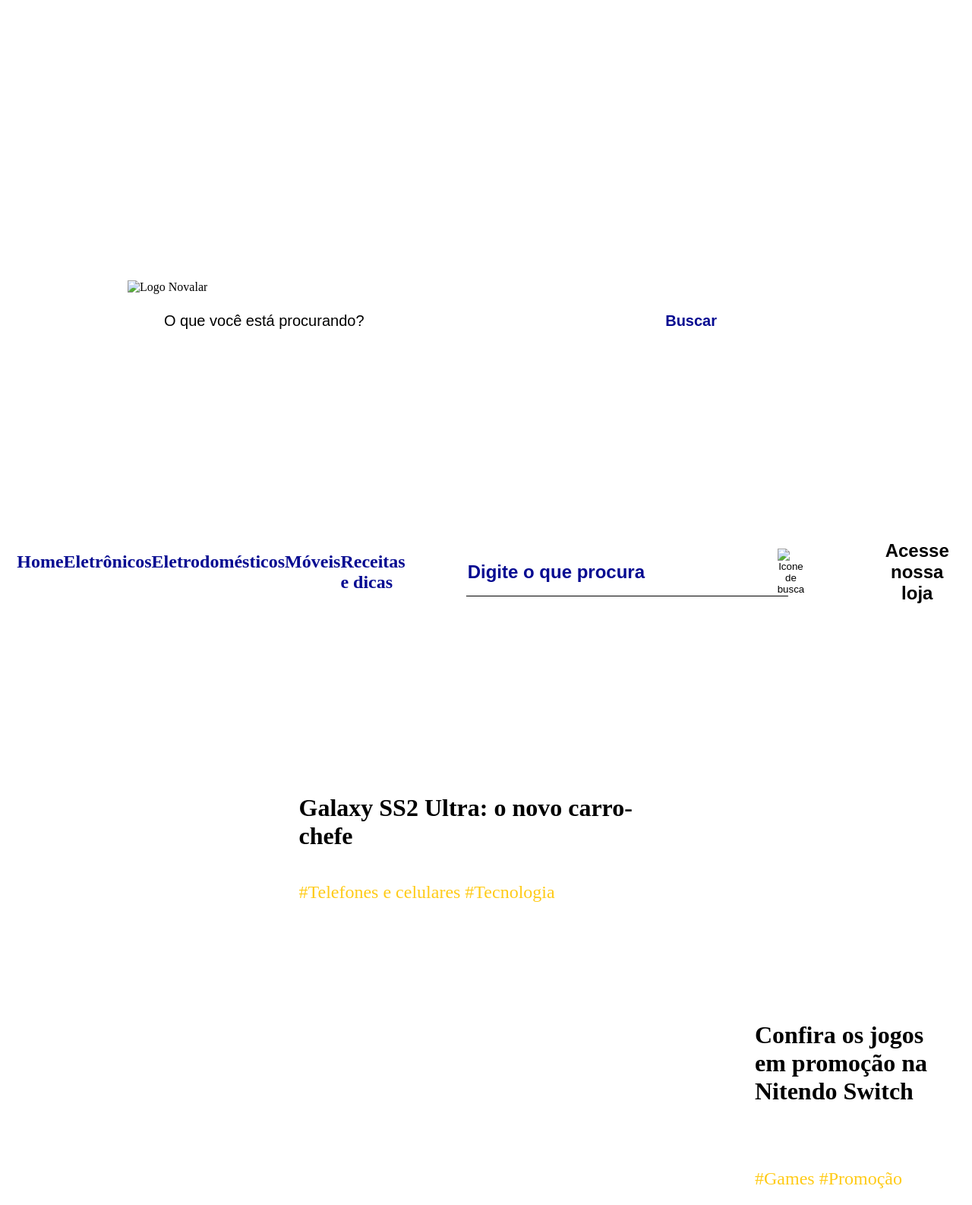
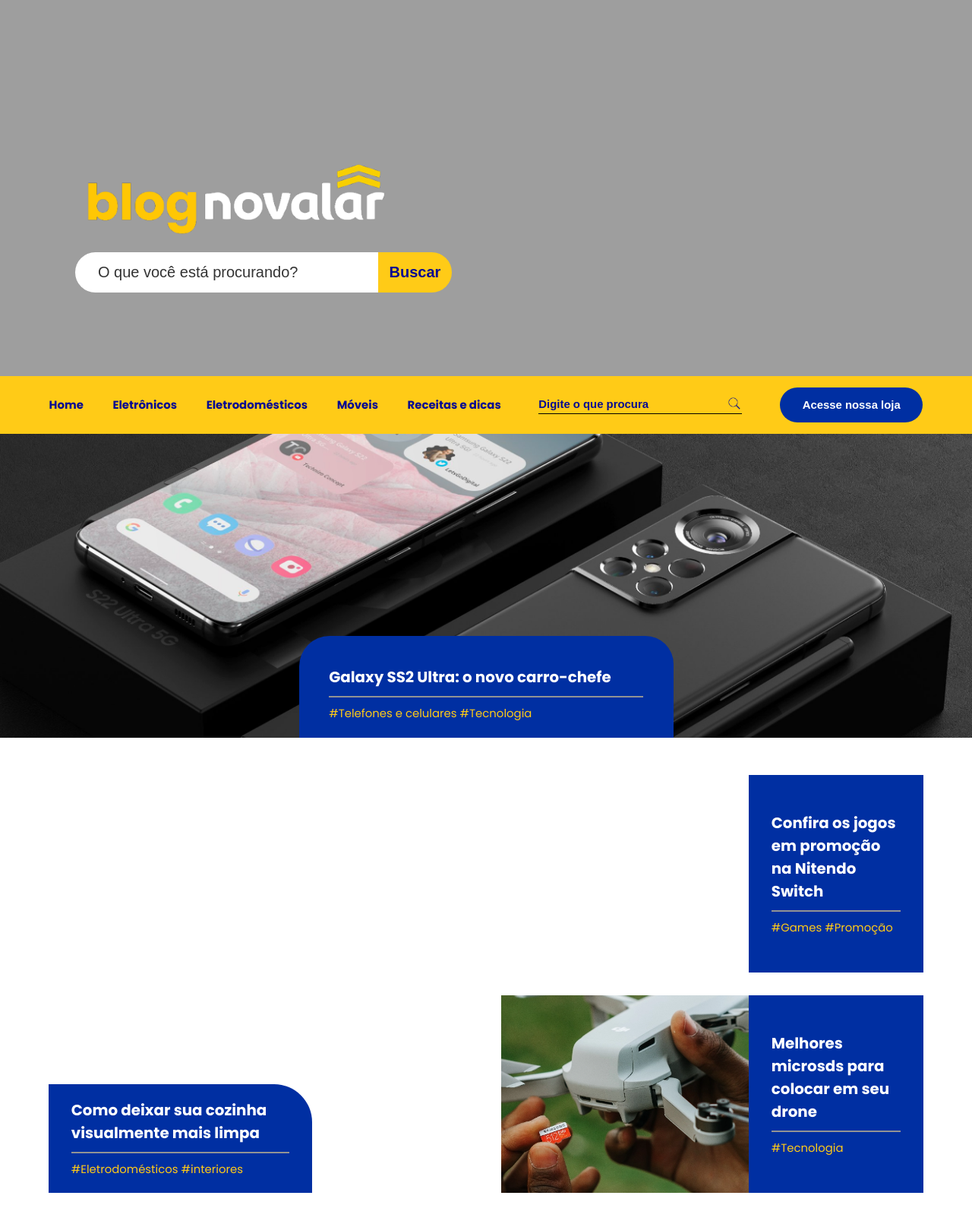
Before and after one commit to skGab/TestBlogNovalar, a website: page index.html in a window 1280 px wide. Shown: the part 5-1591 px from the top of the page at 76% size. Drawn offline with Linux system fonts and the light colour scheme; the site is published under a folder, as on GitHub Pages, so addresses that start at the root find nothing.

Commit message:
Corrigindo falhas

```diff
--- a/index.css
+++ b/index.css
@@ -1,6 +1,6 @@
 /* HEADER */
 .page__backGround {
-  background-image: url(../Img/MainPage/Banner-blog-Novalar.-1png/Banner-blog-Novalar.-1png@2x.png);
+  background-image: url(./Img/MainPage/Banner-blog-Novalar.-1png/Banner-blog-Novalar.-1png@2x.png);
   background-position: center;
   background-size: cover;
   background-repeat: no-repeat;
@@ -119,7 +119,7 @@
 /* MAIN SECTION */
 
 .page__galaxyBG {
-  background-image: url(../Img/Geral/galaxy/Mask\ Group\ 1.png);
+  background-image: url(./Img/Geral/galaxy/Mask\ Group\ 1.png);
   background-position: center;
   background-size: cover;
   background-repeat: no-repeat;
@@ -221,7 +221,7 @@
 
 /* COZINHA */
 .page__kitchen {
-  background-image: url(../Img/Geral/cozinha/Rectangle\ 6@2x.png);
+  background-image: url(./Img/Geral/cozinha/Rectangle\ 6@2x.png);
   background-position: center;
   background-size: cover;
   background-repeat: no-repeat;
@@ -266,32 +266,32 @@
 /* BG IMAGENS */
 .page__bgMario {
   margin-bottom: 3rem;
-  background-image: url(../Img/Geral/mario/Rectangle\ 10@2x.png);
+  background-image: url(./Img/Geral/mario/Rectangle\ 10@2x.png);
 }
 
 .page__bgDrone {
-  background-image: url(../Img/Geral/drone/Rectangle\ 9@2x.png);
+  background-image: url(./Img/Geral/drone/Rectangle\ 9@2x.png);
 }
 
 .page__bgTv {
-  background-image: url(../Img/Geral/tv/Component\ 8\ –\ 3@2x.png);
+  background-image: url(./Img/Geral/tv/Component\ 8\ –\ 3@2x.png);
 }
 .page__bgWa {
-  background-image: url(../Img/Geral/maquinaLavar/Component\ 9\ –\ 2@2x.png);
+  background-image: url(./Img/Geral/maquinaLavar/Component\ 9\ –\ 2@2x.png);
 }
 
 .page__bgMoveis {
-  background-image: url(../Img/Geral/sofa/Group\ 19@2x.png);
+  background-image: url(./Img/Geral/sofa/Group\ 19@2x.png);
 }
 
 .page__bgPizza {
-  background-image: url(../Img/Geral/pizza/Group\ 20@2x.png);
+  background-image: url(./Img/Geral/pizza/Group\ 20@2x.png);
 }
 
 /* BACKGROUND MEIO DA PAGINA */
 
 .page__middleBG {
-  background-image: url(../Img/MainPage/Mask\ Group\ 2@2x.png);
+  background-image: url(./Img/MainPage/Mask\ Group\ 2@2x.png);
   background-position: center;
   background-size: cover;
   background-repeat: no-repeat;
--- a/index.html
+++ b/index.html
@@ -13,8 +13,8 @@
     <link href="https://fonts.googleapis.com/css2?family=Poppins:ital,wght@0,400;0,500;0,600;0,700;1,600&display=swap"
         rel="stylesheet">
     <!-- IMPORTAÇÃO DE ESTILO -->
-    <link rel="stylesheet" href="../Styles/global.css">
-    <link rel="stylesheet" href="../Styles/colors.css">
+    <link rel="stylesheet" href="./Styles/global.css">
+    <link rel="stylesheet" href="./Styles/colors.css">
     <link rel="stylesheet" href="./index.css">
 </head>
 
@@ -24,7 +24,7 @@
         <header class="page__header">
             <div class="page__backGround">
                 <div class="page__logo">
-                    <img src="../Img/MainPage/blognovalar-logo/blognovalar-logo@2x.png" alt="Logo Novalar">
+                    <img src="./Img/MainPage/blognovalar-logo/blognovalar-logo@2x.png" alt="Logo Novalar">
                 </div>
                 <div class="page__search">
                     <input type="text" placeholder="O que você está procurando?">
@@ -43,7 +43,7 @@
 
                 <div class="page__secondSearch">
                     <input type="text" placeholder="Digite o que procura">
-                    <button><img src="../Icon/search_icon.png" alt=" Icone de busca"></button>
+                    <button><img src="./Icon/search_icon.png" alt=" Icone de busca"></button>
                 </div>
 
                 <button class="page__button"> Acesse nossa loja </button>
@@ -209,7 +209,7 @@
         <!-- FOOTER -->
         <footer class="page__footer">
             <div>
-                <img src="/Img/MainPage/blognovalar-logo/blognovalar-logo@2x.png" alt="Logo Novalar">
+                <img src="./Img/MainPage/blognovalar-logo/blognovalar-logo@2x.png" alt="Logo Novalar">
             </div>
 
 
```
